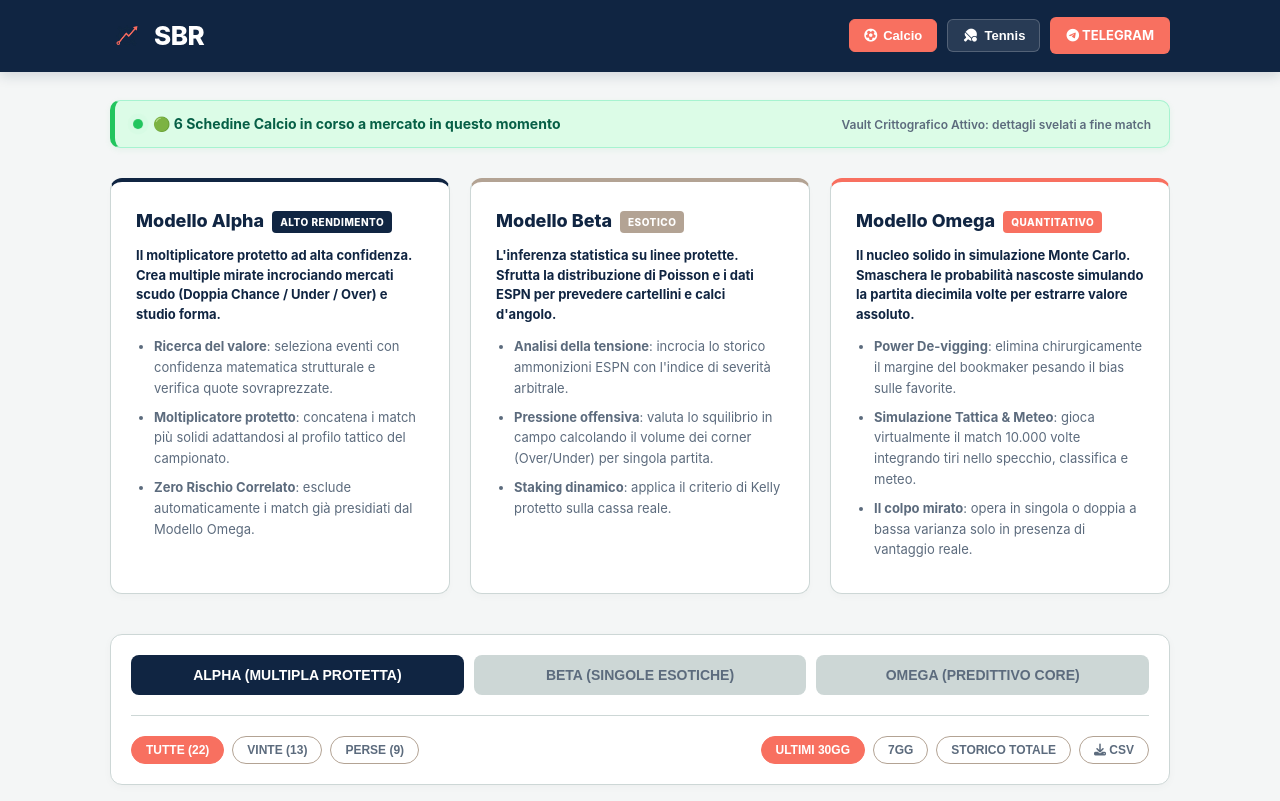
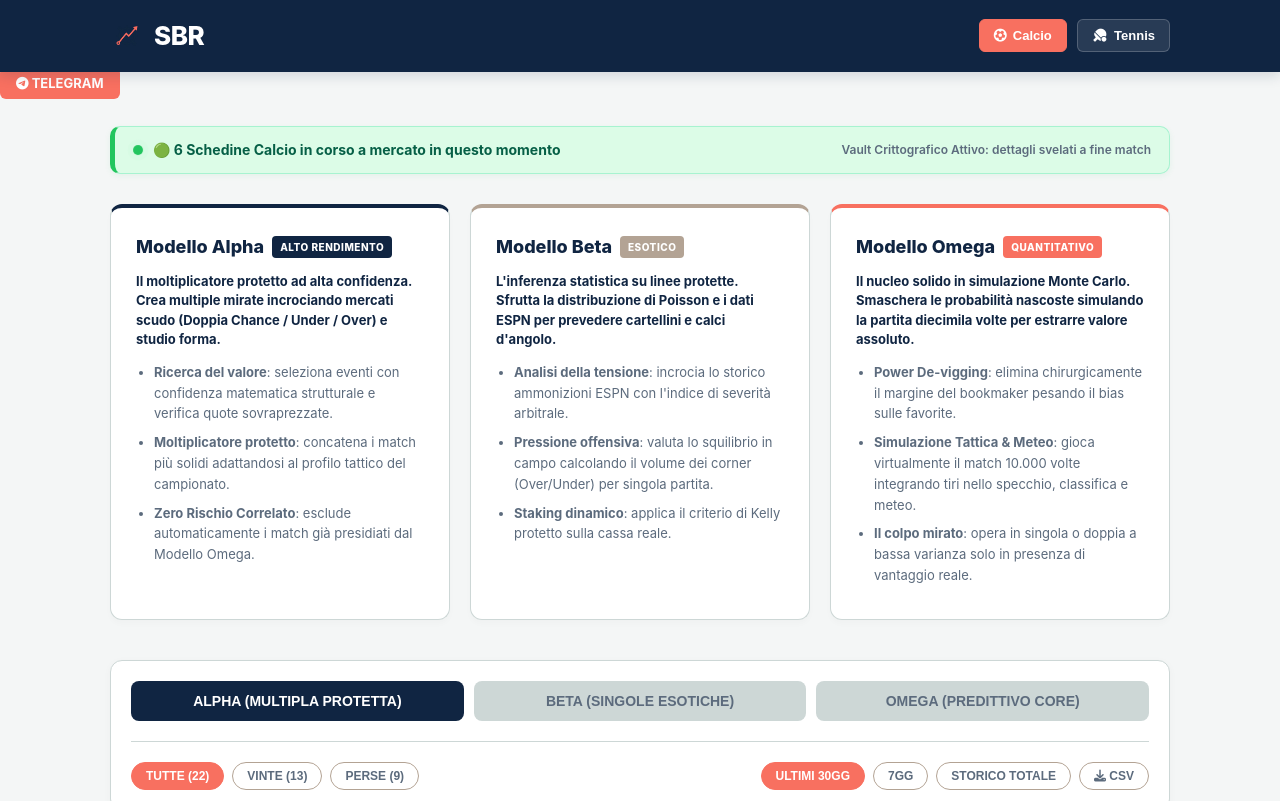
Before and after one commit to giovanniforlenza1/bot-scommesse, a plain HTML site: page index.html in a window 1280 px wide. Shown: the top 801 px of the page. Drawn offline with nearby package versions, Linux system fonts and the light colour scheme.

Commit message:
Update index.html

```diff
--- a/index.html
+++ b/index.html
@@ -196,13 +196,15 @@
                 </button>
                 <button id="btnPageTennis" class="page-switch-btn" onclick="cambiaPaginaSport('tennis')">
                     <i class="fa-solid fa-table-tennis-paddle-ball"></i> Tennis
-                </button>
-                <a href="https://t.me/+nyQkDOrFWrkyNGI8" class="nav-btn" target="_blank" rel="noopener noreferrer"><i class="fa-brands fa-telegram"></i> Telegram</a>
             </div>
         </div>
     </header>
 
     <div class="spacer"></div>
+    <div class="tel-container">
+        </button>
+                <a href="https://t.me/+nyQkDOrFWrkyNGI8" class="nav-btn" target="_blank" rel="noopener noreferrer"><i class="fa-brands fa-telegram"></i> Telegram</a>
+    </div>
 
     <!-- ==========================================
          PAGINA 1: DASHBOARD PRINCIPALE CALCIO
```
